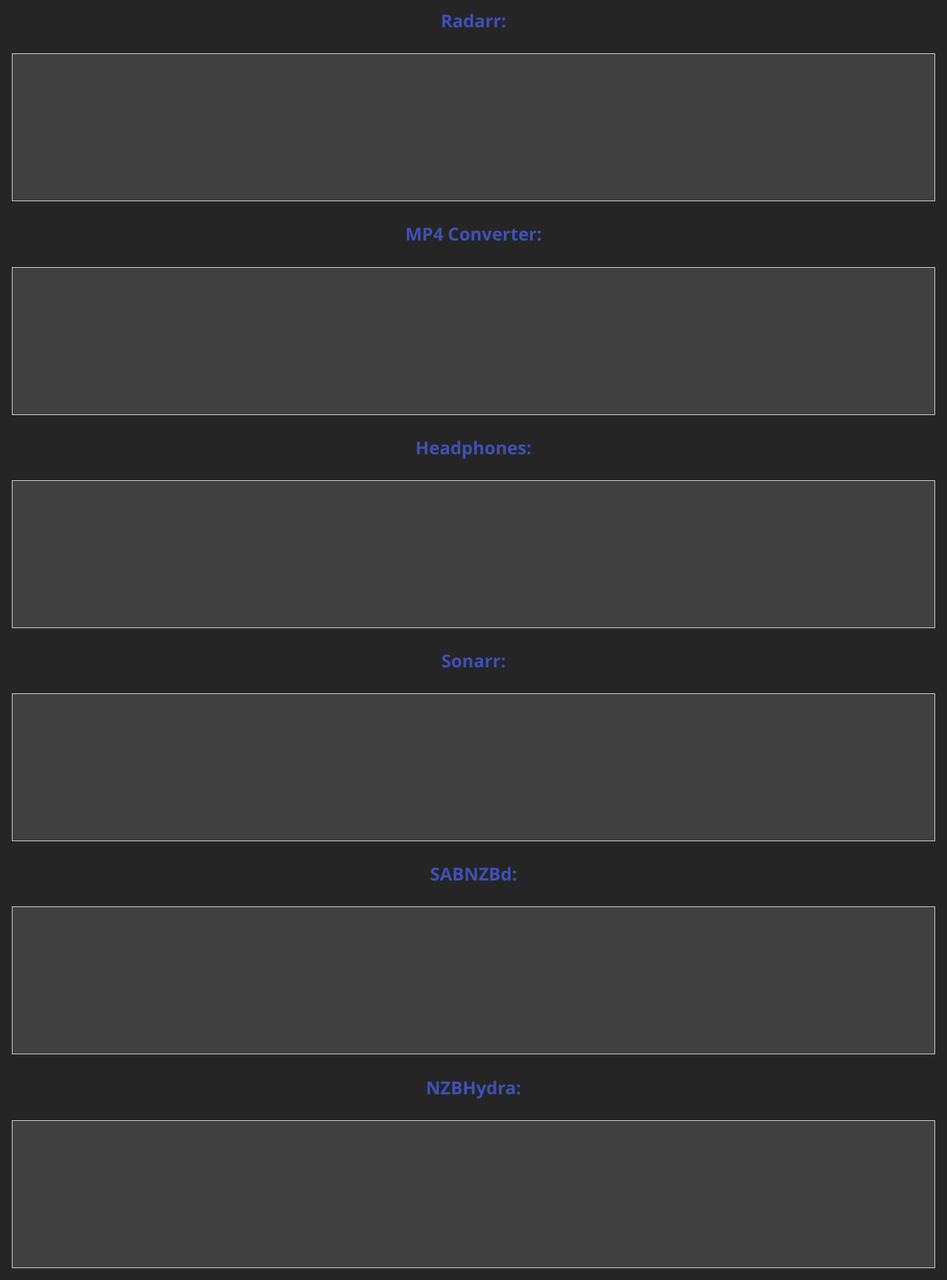
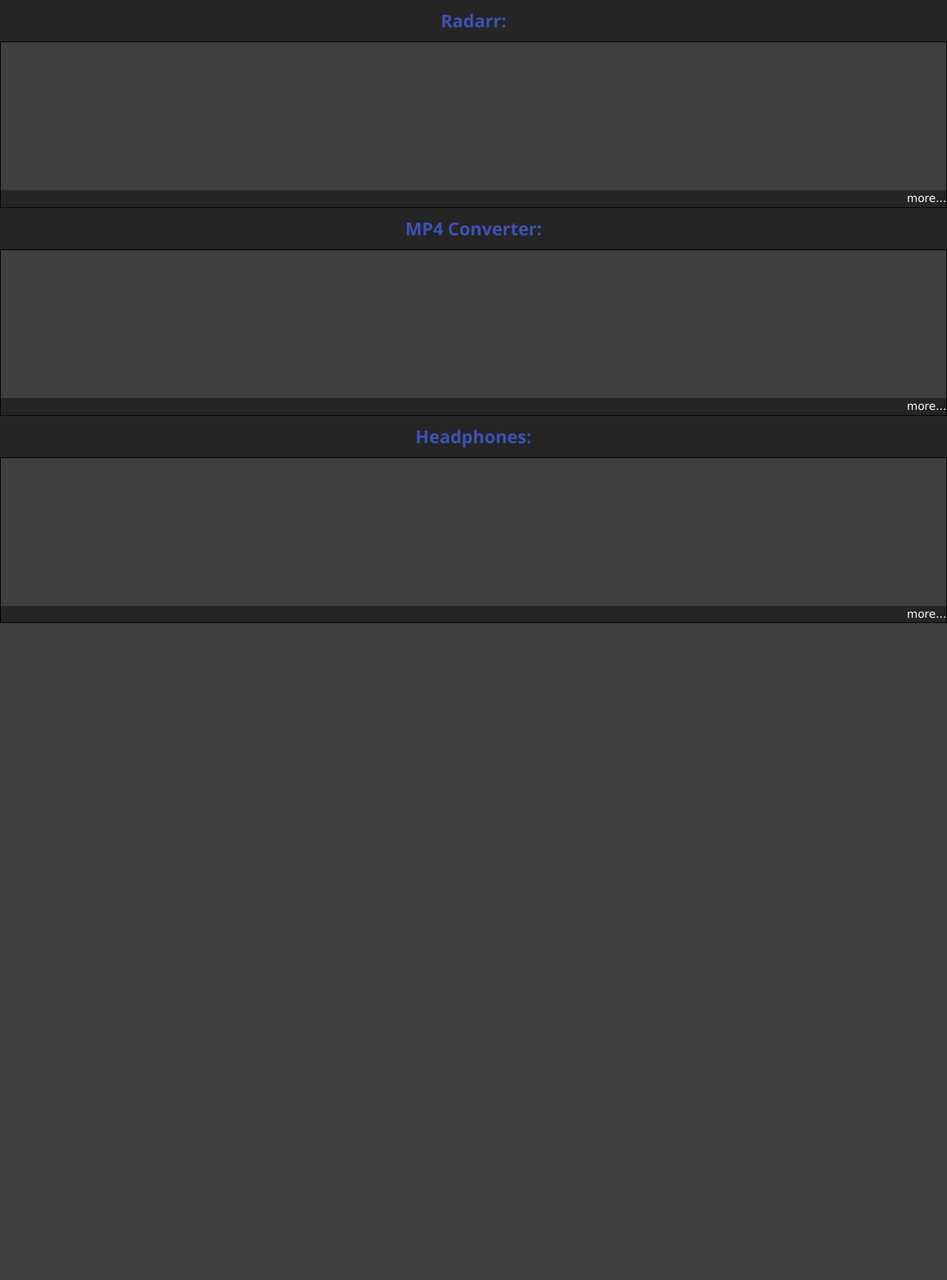
Before and after one commit to Monitorr/logarr, a PHP site: page / in a window 1280 px wide. Shown: the whole page at 74% size. After the commit the page ends 842 px from the top, so only its background shows below. Run offline with PHP 8.4, Linux system fonts and the light colour scheme.

Commit message:
Collapsible Tables!
Collapsible

```diff
--- a/index.php
+++ b/index.php
@@ -11,31 +11,73 @@ $logs = array(
     "Radarr" => 'C:\ProgramData\Radarr\logs\radarr.txt',
     "MP4 Converter" => 'C:\sickbeard_mp4_automator\info.log',
     "Headphones" => 'C:\headphones\logs\headphones.log',
-    "Sonarr" => 'C:\ProgramData\NzbDrone\logs\sonarr.txt',
-    "SABNZBd" => 'C:\sabnzbd\logs\sabnzbd.log',
-    "NZBHydra" => 'C:\logs\nzbhydra\nzbhydra.log',
 );
 ?>
 <!DOCTYPE html>
 <html>
 	<head>
-		<title>Vree's PLEX Logs</title>
+		<title>PAGE TITLE</title>
 		<link rel="stylesheet" href="https://www.w3schools.com/w3css/4/w3.css"/>
 		<style type="text/css">
 		.auto-style1 {
 			color: #3F51B5;
 			font-family: "Segoe UI";
 		}
+		    #slide {
+			border: 1px solid black;
+		}
+		#slide-body{
+			height: 0px;
+			overflow: hidden;
+			transition:     height 500ms ease;
+				-moz-transition:    height 500ms ease;
+				-ms-transition:     height 500ms ease;
+				-o-transition:      height 500ms ease;
+				-webkit-transition: height 500ms ease;
+		}
+		.expanded {
+			height: 800px !important;
+		}
+		#more {
+			cursor: pointer;
+			text-align: right;
+		}
+
 		</style>
+
+		<script type='text/javascript'>//<![CDATA[
+			window.onload=function(){
+			document.getElementById( 'slide' ).addEventListener( 'click', function() {
+				var body = document.getElementById( 'slide-body' );
+				if( body.className == 'expanded' ) {
+					body.className = '';
+					document.getElementById( 'more' ).textContent = 'more...';
+				} else {
+					body.className = 'expanded';
+					document.getElementById( 'more' ).textContent = 'less...';
+				};
+			} );
+			}//]]>
+		</script>
+
 	</head>
+
 	<body style="color: #FFFFFF; background-color: #252525">
 		<?php foreach($logs as $k => $v){ ?>
 		<div class="w3-container w3-center">
 			<h3><span class="w3-text-indigo"><strong><?php echo $k; ?>:</strong></span></h3>
 		</div>
-		<div class="w3-container w3-border w3-margin" style="background-color:#404040; word-wrap: break-word; width:auto; height:200px; overflow-y: scroll;">
+
+		<div id="slide">
+			<div id="slide-body" style="background-color:#404040; word-wrap: break-word; width:auto; height:200px; overflow-y: scroll;">
 			<p><?php readExternalLog($v); ?></p>
+			</div>
+			<div id="more">more...</div>
 		</div>
+
 		<?php } ?>
+
+
 	</body>
+
 </html>
```
